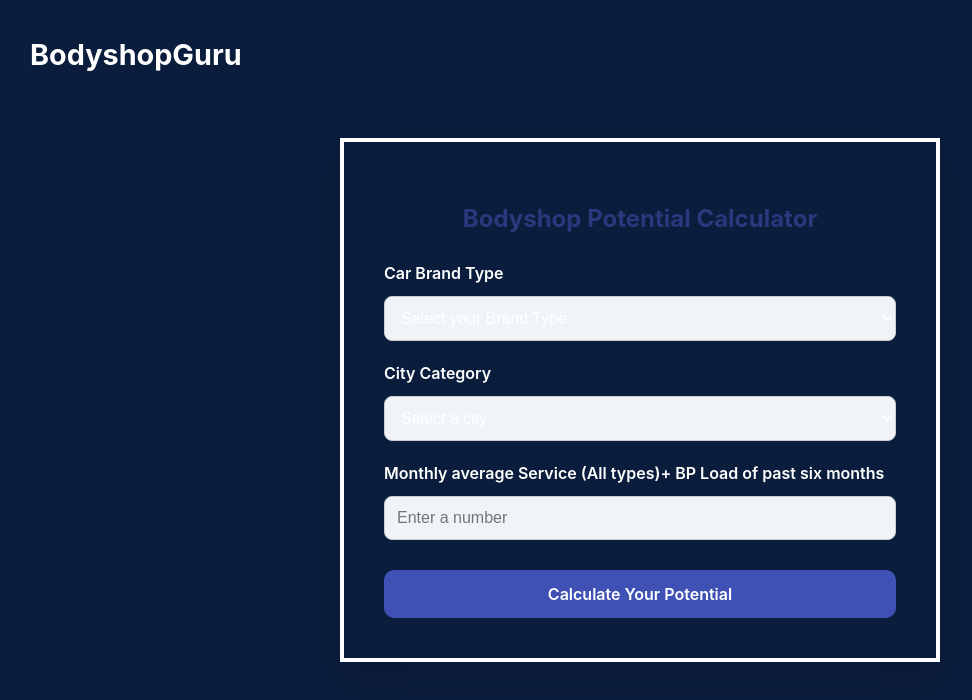
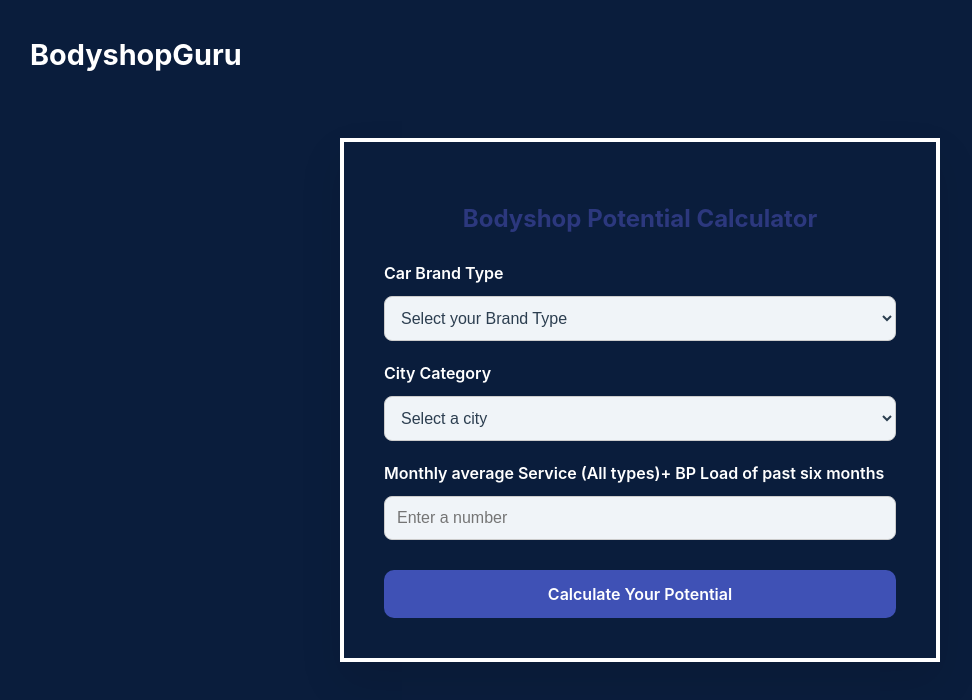
Before and after one commit to Certified-Bruiser/potential, a React (Vite) app: page / in a window 1280 px wide. Both pictures are taken after a click on the button "Start". Shown: the top 700 px of the page, without its empty margins (0-972 px from the left). Built offline with nearby package versions, Linux system fonts and the light colour scheme.

Commit message:
Update AppC.css

```diff
--- a/src/AppC.css
+++ b/src/AppC.css
@@ -83,7 +83,7 @@
 .calculator-page select,
 .calculator-page input {
   background-color: #f0f4f8;
-  color: #ffffff;
+  color: #2c3e50;
   width: 100%;
   padding: 12px;
   font-size: 1rem;
```
